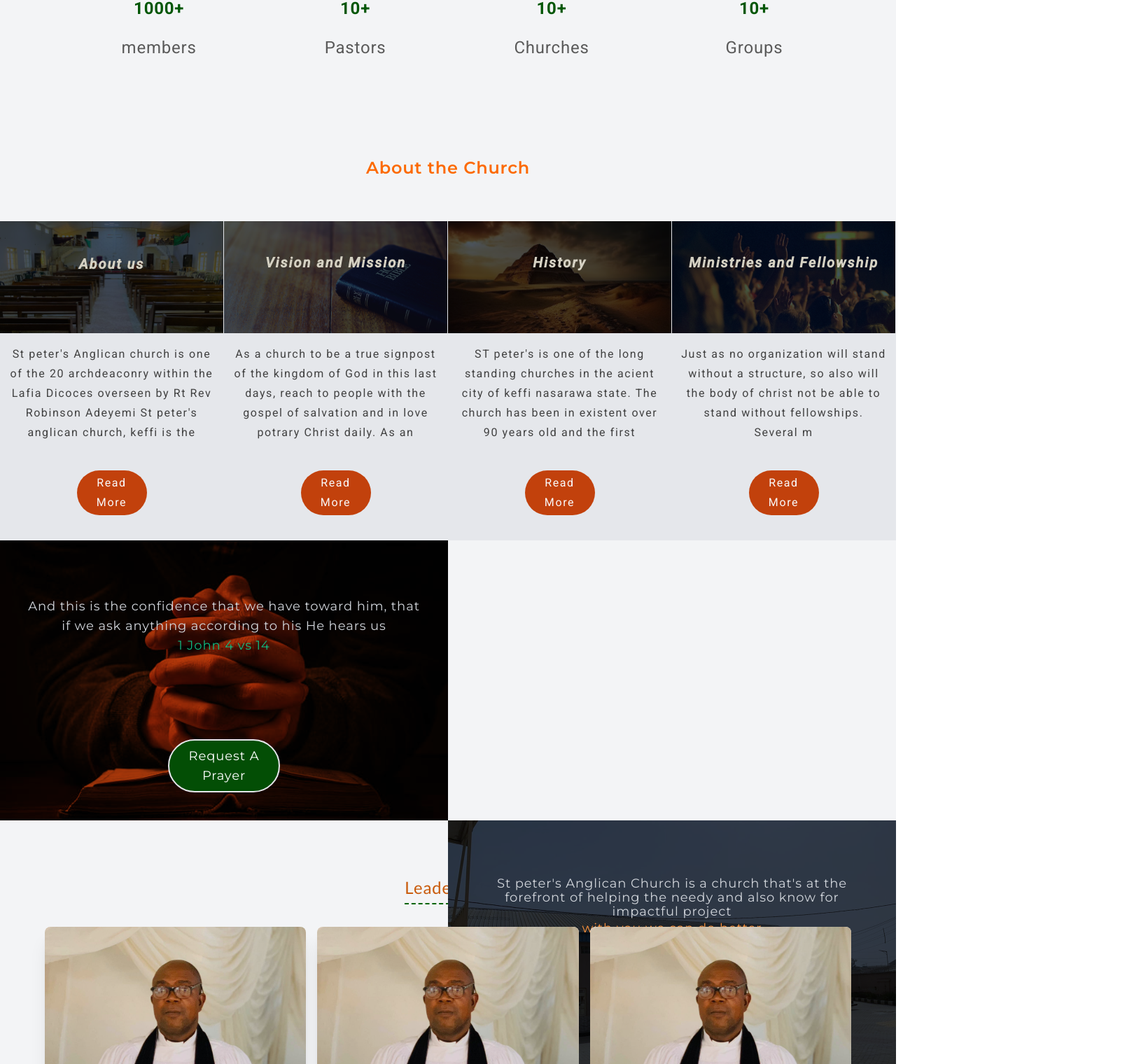
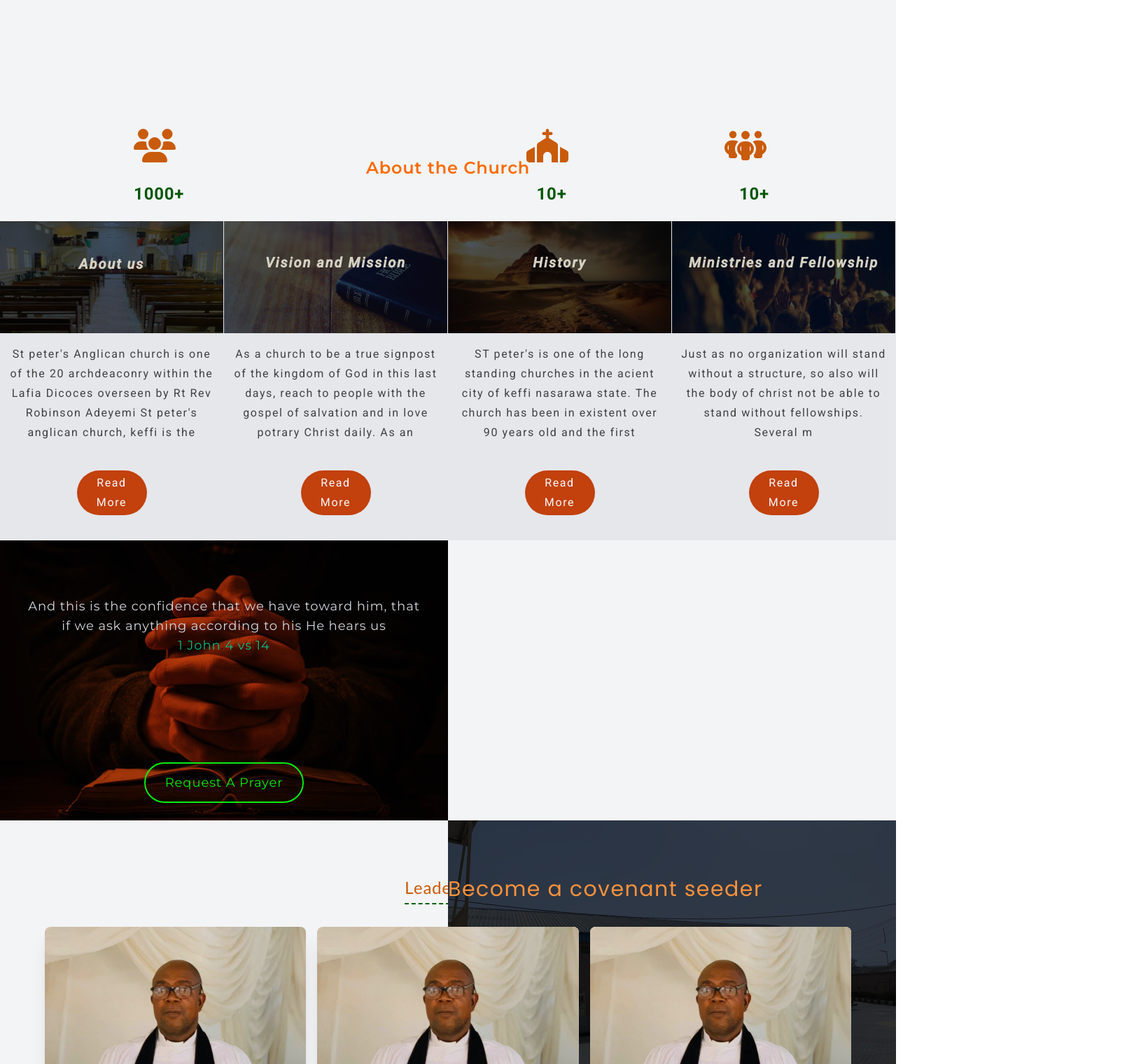
Before and after one commit to Emiraell/MY-Church-web, a React (Vite) app: page / in a window 1280 px wide. Shown: the part 1477-2997 px from the top of the page at 70% size, 1640 px wide, since content can reach past the window. Built offline with nearby package versions, Linux system fonts and the light colour scheme.

Commit message:
furhter restructured my home page

```diff
--- a/src/pages/Home/ChurchStat.jsx
+++ b/src/pages/Home/ChurchStat.jsx
@@ -9,8 +9,7 @@ import { useEffect, useRef, useState } from "react";
 
 export default function ChurchStat() {
   const memRef = useRef();
-  const churchRef = useRef();
-  const [memIntersected, setMemIntersected] = useState(false);
+  const [intersected, setIntersected] = useState(false);
   const [churchIntersected, setChurchIntersected] = useState(false);
 
   const [members, setMembers] = useState(0);
@@ -21,33 +20,26 @@ export default function ChurchStat() {
   let intervalId;
 
   useEffect(() => {
-    const observer = new IntersectionObserver((entries) => {
-      setMemIntersected(entries[0].isIntersecting);
+    const memObserver = new IntersectionObserver((entries) => {
+      setIntersected(entries[0].isIntersecting);
     });
-    observer.observe(memRef.current);
+    memObserver.observe(memRef.current);
   }, []);
 
   useEffect(() => {
-    const observer = new IntersectionObserver((entries) => {
-      setChurchIntersected(entries[0].isIntersecting);
-    });
-    observer.observe(churchRef.current);
-  }, []);
-
-  useEffect(() => {
-    if (!iterated && (memIntersected || churchIntersected)) {
+    if (!iterated && intersected) {
       intervalId = setInterval(() => {
         setMembers((prev) => prev + 100);
         setPastors((prev) => prev + 1);
         setChurches((prev) => prev + 1);
         setGroups((prev) => prev + 1);
         members >= 900 && setIterated(true);
-      }, 100);
+      }, 300);
     } else {
       clearInterval(intervalId);
     }
     return () => clearInterval(intervalId);
-  }, [members, memIntersected, churchIntersected]);
+  }, [members, intersected]);
 
   return (
     <div
@@ -55,8 +47,8 @@ export default function ChurchStat() {
 			md:flex md:justify-between h-[100%]"
     >
       <div
-        className={` p-2  md:p-10 -translate-x-full blur-md duration-0.5 opacity-0 transition-all ease-in-out ${
-          memIntersected && "translate-x-0 blur-none opacity-100"
+        className={` p-2  md:p-10 translate-y-full blur-md duration-0.5 opacity-0 transition-all ease-in-out ${
+          intersected && "-translate-y-0 blur-none opacity-100"
         }`}
       >
         <div className={`pt-5`}>
@@ -72,8 +64,8 @@ export default function ChurchStat() {
         </div>
       </div>
       <div
-        className={` p-2  md:p-10 -translate-x-full duration-0.5 blur-md opacity-0 transition-all ease-in-out ${
-          memIntersected && "translate-x-0 blur-none opacity-100"
+        className={` p-2  md:p-10 -translate-y-full duration-0.5 blur-md opacity-0 transition-all ease-in-out ${
+          intersected && "-translate-y-0 blur-none opacity-100"
         }`}
       >
         <div className={`pt-5`}>
@@ -87,8 +79,8 @@ export default function ChurchStat() {
         </div>
       </div>
       <div
-        className={` p-2  md:p-10 -translate-x-full duration-0.5 opacity-0 blur-md transition-all ease-in-out ${
-          churchIntersected && "translate-x-0 blur-none opacity-100"
+        className={` p-2  md:p-10 translate-y-full duration-0.5 opacity-0 blur-md transition-all ease-in-out ${
+          intersected && "-translate-y-0 blur-none opacity-100"
         }`}
       >
         <div className={`pt-5`}>
@@ -98,14 +90,12 @@ export default function ChurchStat() {
           <p className="text-greeny-200 font-bold text-xl md:text-2xl md:py-6 py-3">
             {Churches}+
           </p>
-          <p className="md:text-2xl" ref={churchRef}>
-            Churches
-          </p>
+          <p className="md:text-2xl">Churches</p>
         </div>
       </div>
       <div
-        className={` p-2  md:p-10 -translate-x-full duration-0.5 blur-md opacity-0 transition-all ease-in-out ${
-          churchIntersected && "translate-x-0 blur-none opacity-100"
+        className={` p-2  md:p-10 translate-y-full duration-0.5 blur-md opacity-0 transition-all ease-in-out ${
+          intersected && "-translate-y-0 blur-none opacity-100"
         }`}
       >
         <div className={`pt-5`}>
--- a/src/pages/Home/Prayer_Donate.jsx
+++ b/src/pages/Home/Prayer_Donate.jsx
@@ -1,13 +1,12 @@
 import prayingHand from "./assets/backgrounds/prayingHands.png";
 import churchOutside from "./assets/backgrounds/churchImage.jpg";
 import { useEffect, useRef, useState } from "react";
+import { Link } from "react-router-dom";
 
 export default function Prayer_Donate() {
   const donateRef = useRef();
-  const prayerRef = useRef();
 
   const [donateIntersected, setDonateIntersected] = useState(false);
-  const [prayerIntersected, setPrayerIntersected] = useState(false);
 
   useEffect(() => {
     const observer = new IntersectionObserver((entries) => {
@@ -17,17 +16,9 @@ export default function Prayer_Donate() {
     observer.observe(donateRef.current);
   }, []);
 
-  useEffect(() => {
-    const observer = new IntersectionObserver((entries) => {
-      const entry = entries[0];
-      setPrayerIntersected(entry.isIntersecting);
-    });
-    observer.observe(prayerRef.current);
-  }, []);
   return (
     <div className="font-montserrat md:grid lg:grid-cols-2 tracking-wider text-lg text-textCol-secondary text-center">
       <div
-        ref={donateRef}
         className={`relative flex-col justify-between h-[50vh] opacity-100 -translate-x-full
         w-[100%] m-auto bg-center bg-cover bg-no-repeat bg-blend-multiply bg-orange-700  ${
           donateIntersected && "opacity-100 translate-x-0"
@@ -36,7 +27,6 @@ export default function Prayer_Donate() {
           backgroundImage: `url(${prayingHand})`,
         }}
       >
-        <div className="absolute left-0 right-0 top-5 "></div>
         <div className="top-[20%] absolute">
           <p className="text-gray-300 px-10">
             And this is the confidence that we have toward him, that if we ask
@@ -45,32 +35,38 @@ export default function Prayer_Donate() {
           <span className="text-emerald-500">1 John 4 vs 14</span>
         </div>
         <div className="absolute left-0 right-0 bottom-10">
-          <button className="mx-3 bg-greeny-300 rounded-full border-2 text-white py-2 px-7">
-            Request A <span className="block">Prayer</span>
-          </button>{" "}
+          <Link
+            to="prayer"
+            className="mx-3 border-greeny-50 text-greeny-50 rounded-full border-2 py-4 px-7
+            hover:border-none hover:bg-greeny-50 hover:text-orange-50 transition-all ease-in-out duration-1"
+          >
+            Request A Prayer
+          </Link>{" "}
         </div>
       </div>
 
       <div
-        ref={prayerRef}
+        ref={donateRef}
         className={`relative flex-col justify-between h-[50vh] w-[100%] opacity-0 translate-y-full
         m-auto bg-center bg-cover bg-no-repeat bg-blend-multiply bg-gray-700 ${
-          prayerIntersected && "opacity-100 translate-y-0"
+          donateIntersected && "opacity-100 -translate-y-0"
         } transition-all duration-0.5 ease-linear`}
         style={{ backgroundImage: `url(${churchOutside})` }}
       >
         <div className="absolute left-0 right-0 top-5 "></div>
         <div className="top-[20%]  absolute">
-          <p className="text-gray-300 px-10 leading-5 tracking-wider">
-            St peter's Anglican Church is a church that's at the forefront of
-            helping the needy and also know for impactful project
+          <p className="text-orange-400 tracking-wider text-3xl font-poppins">
+            Become a covenant seeder
           </p>
-          <span className="text-orange-400">with you we can do better</span>
         </div>
         <div className="absolute left-0 right-0 bottom-10">
-          <button className="mx-3 bg-orange-500 rounded-full text-white py-4 px-7 border-2">
-            Donate <span className="block"></span>
-          </button>{" "}
+          <Link
+            to="donate"
+            className="mx-3 border-orange-400 text-orange-400 rounded-full
+           hover:border-none hover:bg-orange-400 hover:text-orange-50 transition-all ease-in-out duration-1 border-2 py-4 px-7"
+          >
+            Donate
+          </Link>{" "}
         </div>
       </div>
     </div>
--- a/src/pages/Home/newsBlogs/BlogsNews.jsx
+++ b/src/pages/Home/newsBlogs/BlogsNews.jsx
@@ -5,28 +5,14 @@ import { useEffect, useRef, useState } from "react";
 import { Link } from "react-router-dom";
 export default function BlogsNews() {
   const pccRef = useRef();
-  const happyRef = useRef();
-  const newsRef = useRef();
 
-  const [pccIntersected, setPccIntersected] = useState(false);
-  const [happyIntersected, setHappyIntersected] = useState(false);
-  const [newsIntersected, setNewsIntersected] = useState(false);
+  const [intersected, setIntersected] = useState(false);
 
   useEffect(() => {
-    const observerPcc = new IntersectionObserver((entries) => {
-      setPccIntersected(entries[0].isIntersecting);
+    const observer = new IntersectionObserver((entries) => {
+      setIntersected(entries[0].isIntersecting);
     });
-    observerPcc.observe(pccRef.current);
-
-    const observerHappy = new IntersectionObserver((entries) => {
-      setHappyIntersected(entries[0].isIntersecting);
-    });
-    observerHappy.observe(happyRef.current);
-
-    const observerNews = new IntersectionObserver((entries) => {
-      setNewsIntersected(entries[0].isIntersecting);
-    });
-    observerNews.observe(newsRef.current);
+    observer.observe(pccRef.current);
   }, []);
 
   return (
@@ -37,8 +23,9 @@ export default function BlogsNews() {
       <div className="shadow-md py-5">
         <div className="mt-10  lg:grid grid-cols-3 gap-5">
           <div
+            ref={pccRef}
             className={`${
-              pccIntersected && "opacity-100 translate-x-0"
+              intersected && "opacity-100 translate-x-0"
             } opacity-0 duration-1 transition-all ease-in-out -translate-x-full`}
           >
             <div className="relative p-3">
@@ -49,7 +36,7 @@ export default function BlogsNews() {
               </div>
             </div>
             <div className="py-3">
-              <p ref={pccRef}>ELECTION OF THE NEW PCC MEMBERS</p>
+              <p>ELECTION OF THE NEW PCC MEMBERS</p>
               <p className="p-3 italic">
                 Earlier on, each group in the church nominated few persons to
                 sit for them in the planning of the progress of the church
@@ -71,7 +58,7 @@ export default function BlogsNews() {
 
           <div
             className={`hidden lg:block opacity-0 ${
-              happyIntersected && "opacity-100"
+              intersected && "opacity-100"
             } transition-all duration-1 ease-in-out`}
           >
             <div className="relative p-3">
@@ -82,7 +69,7 @@ export default function BlogsNews() {
               </div>
             </div>
             <div className="py-3">
-              <p ref={happyRef}>ELECTION OF THE NEW PCC MEMBERS</p>
+              <p>ELECTION OF THE NEW PCC MEMBERS</p>
               <p className="p-3 italic">
                 Earlier on, each group in the church nominated few persons to
                 sit for them in the planning of the progress of the church
@@ -103,9 +90,9 @@ export default function BlogsNews() {
           </div>
           <div
             className={`hidden lg:block  ${
-              newsIntersected && "opacity-100 -translate-x-0"
+              intersected && "opacity-100 -translate-y-0"
             }
-					opacity-0 duration-1 transition-all ease-in-out translate-x-full`}
+					opacity-0 duration-1 transition-all ease-in-out translate-y-full`}
           >
             <div className="relative p-3">
               <img src={news} alt="" />
@@ -115,7 +102,7 @@ export default function BlogsNews() {
               </div>
             </div>
             <div className="py-3">
-              <p ref={newsRef}>ELECTION OF THE NEW PCC MEMBERS</p>
+              <p>ELECTION OF THE NEW PCC MEMBERS</p>
               <p className="p-3 italic">
                 Earlier on, each group in the church nominated few persons to
                 sit for them in the planning of the progress of the church
```
